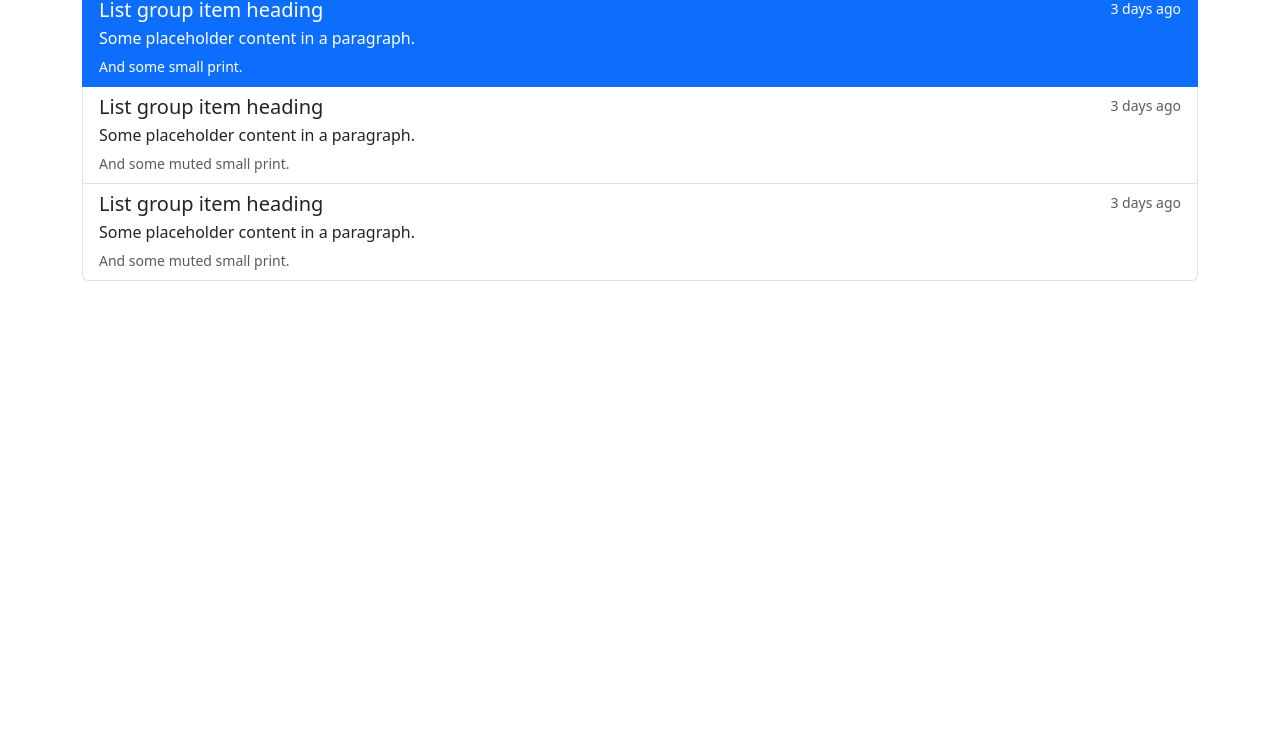
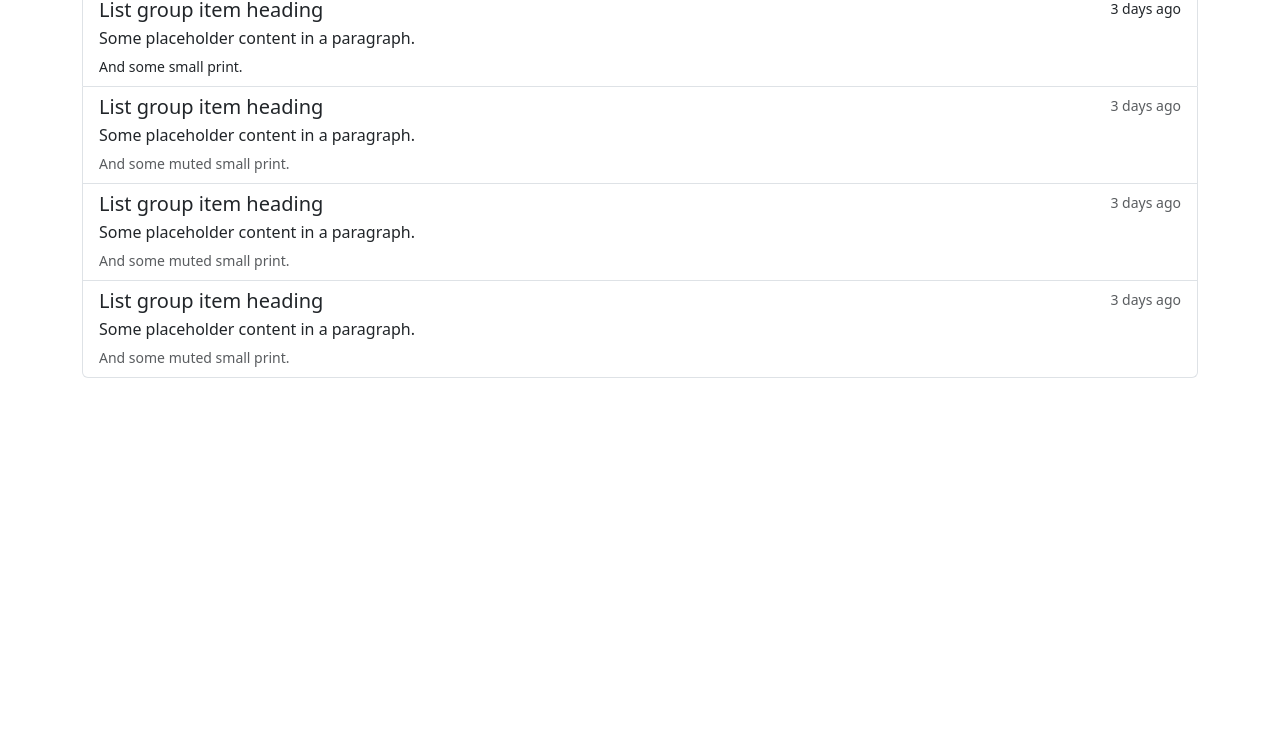
Before and after one commit to nmharrison10/mis4013_hw1, a plain HTML site: page list.html in a window 1280 px wide. Shown: the part 67-800 px from the top of the page. Drawn offline with nearby package versions, Linux system fonts and the light colour scheme.

Commit message:
Update list.html

```diff
--- a/list.html
+++ b/list.html
@@ -10,7 +10,7 @@
     <div class="container">
     <h1>List</h1>
     <div class="list-group">
-  <a href="#" class="list-group-item list-group-item-action active" aria-current="true">
+  <a href="#" class="list-group-item list-group-item-action" aria-current="true">
     <div class="d-flex w-100 justify-content-between">
       <h5 class="mb-1">List group item heading</h5>
       <small>3 days ago</small>
@@ -34,6 +34,14 @@
     <p class="mb-1">Some placeholder content in a paragraph.</p>
     <small class="text-body-secondary">And some muted small print.</small>
   </a>
+  <a href="#" class="list-group-item list-group-item-action">
+    <div class="d-flex w-100 justify-content-between">
+      <h5 class="mb-1">List group item heading</h5>
+      <small class="text-body-secondary">3 days ago</small>
+    </div>
+    <p class="mb-1">Some placeholder content in a paragraph.</p>
+    <small class="text-body-secondary">And some muted small print.</small>
+  </a>
 </div>
     </div>
     <script src="https://cdn.jsdelivr.net/npm/bootstrap@5.3.1/dist/js/bootstrap.bundle.min.js" integrity="sha384-HwwvtgBNo3bZJJLYd8oVXjrBZt8cqVSpeBNS5n7C8IVInixGAoxmnlMuBnhbgrkm" crossorigin="anonymous"></script>
```
